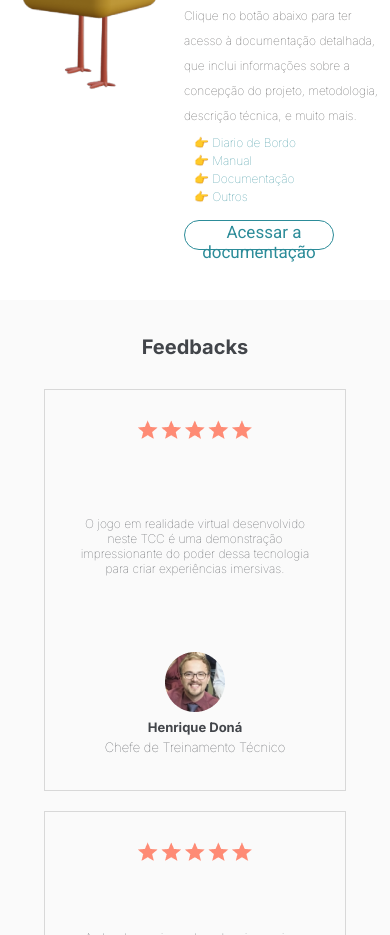
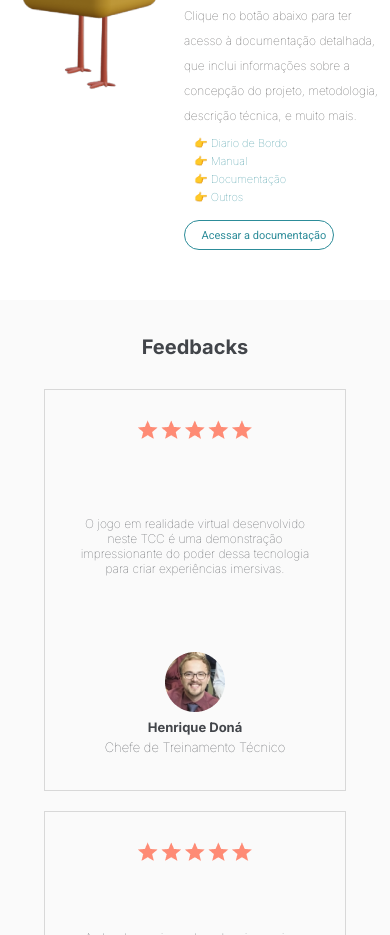
Before and after one commit to radijaa/RMVR, an Angular app: page / in a window 390 px wide. Shown: the part 1940-2875 px from the top of the page. Built offline with nearby package versions, Linux system fonts and the light colour scheme.

Commit message:
Update app.component.css

```diff
--- a/src/app/app.component.css
+++ b/src/app/app.component.css
@@ -627,6 +627,10 @@ li, a{
         margin-bottom: 50px;
         font-size: 11px;
     }
+    #documentacao a{
+      color: #2C8C99;
+      font-size: 11px;
+    }
 
     #piupiu img{
         width: 150px;
```
